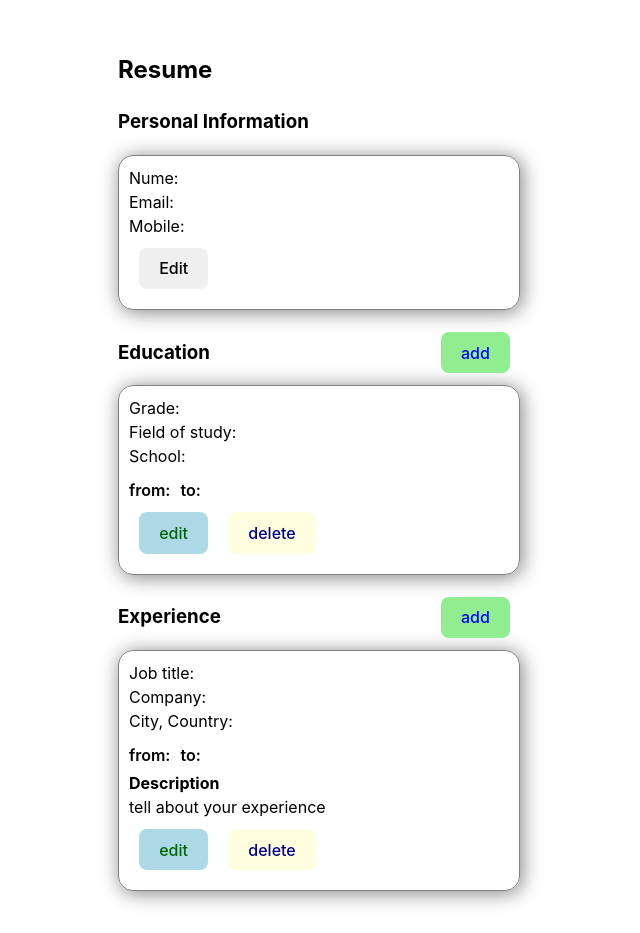
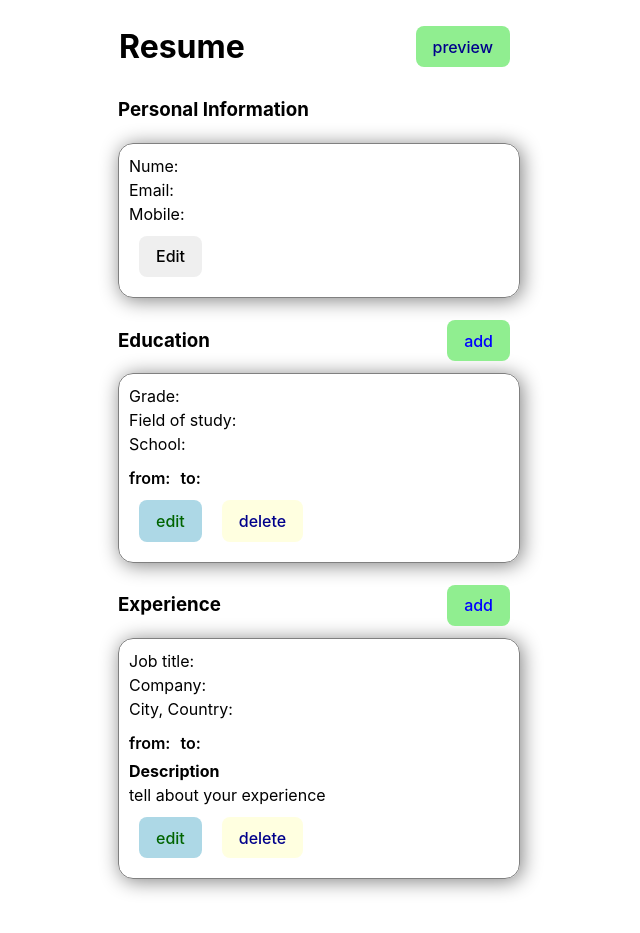
Before and after one commit to petredemi/cv-app, a React (Vite) app: page / in a window 1280 px wide. Shown: the whole page, without its empty margins (321-961 px from the left). After the commit the page ends 905 px from the top, so only its background shows below. Built offline with nearby package versions, Linux system fonts and the light colour scheme.

Commit message:
introduced print preview

```diff
--- a/src/App.css
+++ b/src/App.css
@@ -1,12 +1,12 @@
 #root {
-  max-width: 1000px;
+  max-width: 1200px;
   margin: 0 auto;
-  padding: 2rem;
+  padding: 1rem;
   text-align: start;
 }
 @media(max-width: 450px) {
   #root{
-    max-width: 420px;
+    max-width: 400px;
   }
 
 }
--- a/src/App.jsx
+++ b/src/App.jsx
@@ -4,13 +4,41 @@ import {Education} from './education.jsx'
 import {Experience} from './experience.jsx'
 import './App.css'
 
+
+
+function Button({ color, background, text, handleClick}){
+  const btnStyle ={
+      color: color,
+      backgroundColor: background
+  }
+  return(
+      <button style = {btnStyle} onClick={handleClick}>{text}</button>
+  )
+}
+
+
 function App() {
+    const [view, setView] = useState('block')
+    const [btnview, setBtnview] = useState(false)
+    function viewMode(){
+        if(!btnview){
+          setView('none')
+          setBtnview(true)
+        }else{
+          setView('block')
+          setBtnview(false)
+        }
+    }
+    console.log(view)
   return (
     <>
-          <h2>Resume</h2>
+          <div className='resume'>
+            <h1 style={{margin:'1px'}}>Resume</h1>
+            <Button color = 'darkblue' background= 'lightgreen' text= 'preview' handleClick={viewMode}/>
+          </div>
           <Personalinfo/>
-          <Education/>
-          <Experience/>
+          <Education view={view}/>
+          <Experience view={view}/>
       </>
   )
 }
--- a/src/education.jsx
+++ b/src/education.jsx
@@ -27,25 +27,27 @@ function Label({title, type, name, value, setValue}){
         </>
     )
 }
-function Button({ color, background, text, handleClick}){
+function Button({ color, background, preview, text, handleClick}){
     const btnStyle ={
         color: color,
-        backgroundColor: background
+        backgroundColor: background,
+        display: preview
     }
     return(
-        <button style = {btnStyle} onClick={handleClick}>{text}</button>
+        <button className='btn' style = {btnStyle} onClick={handleClick}>{text}</button>
     )
 }
-    function Edu({btn}){
+    function Edu({btn, view}){
         const [grade, setGrade] = useState('')
         const [study, setStudy] = useState('')
         const [school, setSchool] = useState('')
         const [startmonth, setStartmonth] = useState('')
-        const [startyear, setStartyear] = useState('')
-        const [endmonth, setEndmonth] = useState('')
+        const [startyear, setStartyear] = useState('');
+        const [endmonth, setEndmonth] = useState('');
         const [endyear, setEndyear] = useState('');
         const [edit, setEdit] = useState(false);
         const [show, setShow] = useState('none');
+        console.log(view)
         const field = ['Grade:',  'Field of study:', 'School:']
         const months = ['Ianuary', 'February', 'March', 'April', 'May', 'Jun', 'July', 'August', 'September', 'October','November', 'December']
         const years = []
@@ -179,35 +181,40 @@ function Button({ color, background, text, handleClick}){
     <div className="addeducation">
         <div className="basic" style={{display:show}}>
             {Form()}
-            <Button color = 'darkblue' background= 'lightgreen' text= 'save' handleClick={Save}/>
+            <Button color = 'darkblue' background='lightgreen' text= 'save' handleClick={Save}/>
         </div>
         <div className="info" >
             {personal.map((persona) => <Info key = {persona.id} inf = {persona.inf} index = {field[persona.index]}/>)}
             <FromTo  startmonth={startmonth} endmonth={endmonth} startyear={startyear} endyear={endyear}/>
             <div className= 'btn'>
-                <Button color= 'darkgreen' background='lightblue' text= 'edit' handleClick={Edit}/>
+                <Button color= 'darkgreen' background='lightblue' text= 'edit'  handleClick={Edit}/>
                 <Button color = 'darkblue' background='lightyellow' text = 'delete' handleClick={btn}/>
             </div>
+
         </div>
     </div>
     </>
     )
 }
-function Education(){
+function Education({view}){
     const [add, setAdd] = useState('a');
     const [cards, setCards] = useState([])
+    const [viewedu, setViewedu] = useState(view)
     const mapp = cards.map((card) => {return card})
-
+    console.log(viewedu)
+    if(!viewedu){
+        setViewedu(view)
+    }
         const delEdu = () => {
             setAdd(add)
             const inx = cards.findIndex(card => card.key == add)
             cards.splice(inx, 1);
             setCards(cards)
         }
-    console.log(cards)
     const addEducation = () =>{
         setAdd(add +1)
-        cards.push( <li key={add}><Edu key={add} btn = {delEdu}/></li>)
+        cards.push( <li key={add}><Edu key={add} view={view} btn = {delEdu}/></li>)
+        console.log(view)
     }
     if(add == 'a'){
         addEducation()
@@ -216,7 +223,7 @@ function Education(){
             <>
                 <div className={styles.education}>
                         <h3>Education</h3>
-                        <Button color = 'blue' background = 'lightgreen' text = 'add' handleClick={addEducation}/>
+                        <Button color = 'blue' background = 'lightgreen' text = 'add' preview={view} handleClick={addEducation}/>
                 </div>
                 <div className='eu'>
                     {mapp}
--- a/src/experience.jsx
+++ b/src/experience.jsx
@@ -2,14 +2,15 @@ import { useState} from 'react';
 import  styles from'./stylefiles/experience.module.css';
 import {Info, FromTo, Label} from './education.jsx'
 
-function Button({color, background, text, btnClick}){
+function Button({color, background, preview, text, btnClick}){
     const btnStyle ={
         color: color,
-        backgroundColor: background
+        backgroundColor: background,
+        display: preview
     }
     return(
         <>
-        <button style = {btnStyle} onClick={btnClick}>{text}</button>
+        <button className='btn' style = {btnStyle} onClick={btnClick}>{text}</button>
         </>
     )
 }
@@ -19,7 +20,7 @@ function Description({text}){
     )
 }
 
-function Exp({btn}){
+function Exp({btn, preview}){
     const [jobtitle, setJobtitle] = useState('');
     const [company, setCompany] = useState('')
     const [city, setCity] = useState('')
@@ -178,8 +179,8 @@ return(
         <h4>Description</h4>
         <Description text = {textarea}/>
         <div className= 'btn'>
-            <Button color= 'darkgreen' background='lightblue' text= 'edit' btnClick={Edit}/>
-            <Button color = 'darkblue' background='lightyellow' text = 'delete' btnClick={btn}/>
+            <Button color= 'darkgreen' background='lightblue' text= 'edit' preview={preview} btnClick={Edit}/>
+            <Button color = 'darkblue' background='lightyellow' text = 'delete' preview={preview} btnClick={btn}/>
 
         </div>
     </div>
@@ -188,14 +189,10 @@ return(
 </>
     )
 }
-function Experience(){
+function Experience({view}){
     const [add, setAdd] = useState('b');
     const [cards, setCards] = useState([])
     const mapp = cards.map((card) => {return card})
-    console.log(add)
-    console.log(cards)
-    console.log(mapp)
-
     const delExp = (e) => {
         setAdd(add)
         let inx = cards.findIndex(card => card.key == add)
@@ -216,7 +213,7 @@ return (
         <>
             <div className={styles.experience}>
                     <h3>Experience</h3>
-                    <Button color = 'blue' background = 'lightgreen' text = 'add' btnClick={addExperience}/>
+                    <Button color = 'blue' background = 'lightgreen' text = 'add' preview={view} btnClick={addExperience}/>
             </div>
             <div className='eu'>
                     {mapp}
--- a/src/index.css
+++ b/src/index.css
@@ -17,13 +17,13 @@ body {
   margin: 0;
   display: flex;
   place-items: start;
-  min-width: 320px;
+  min-width: 380px;
   min-height: 100vh;
 }
 button {
   border-radius: 8px;
   border: 1px solid transparent;
-  padding: 0.6em 1.2em;
+  padding: 0.6em 1.0em;
   font-size: 1em;
   font-weight: 500;
   font-family: inherit;
--- a/src/stylefiles/general.css
+++ b/src/stylefiles/general.css
@@ -1,3 +1,9 @@
+
+.resume{
+    display: flex;
+    align-items: center;
+    justify-content: space-between;
+}
 .basic{
     box-sizing: content-box;
     background-color:whitesmoke;
```
